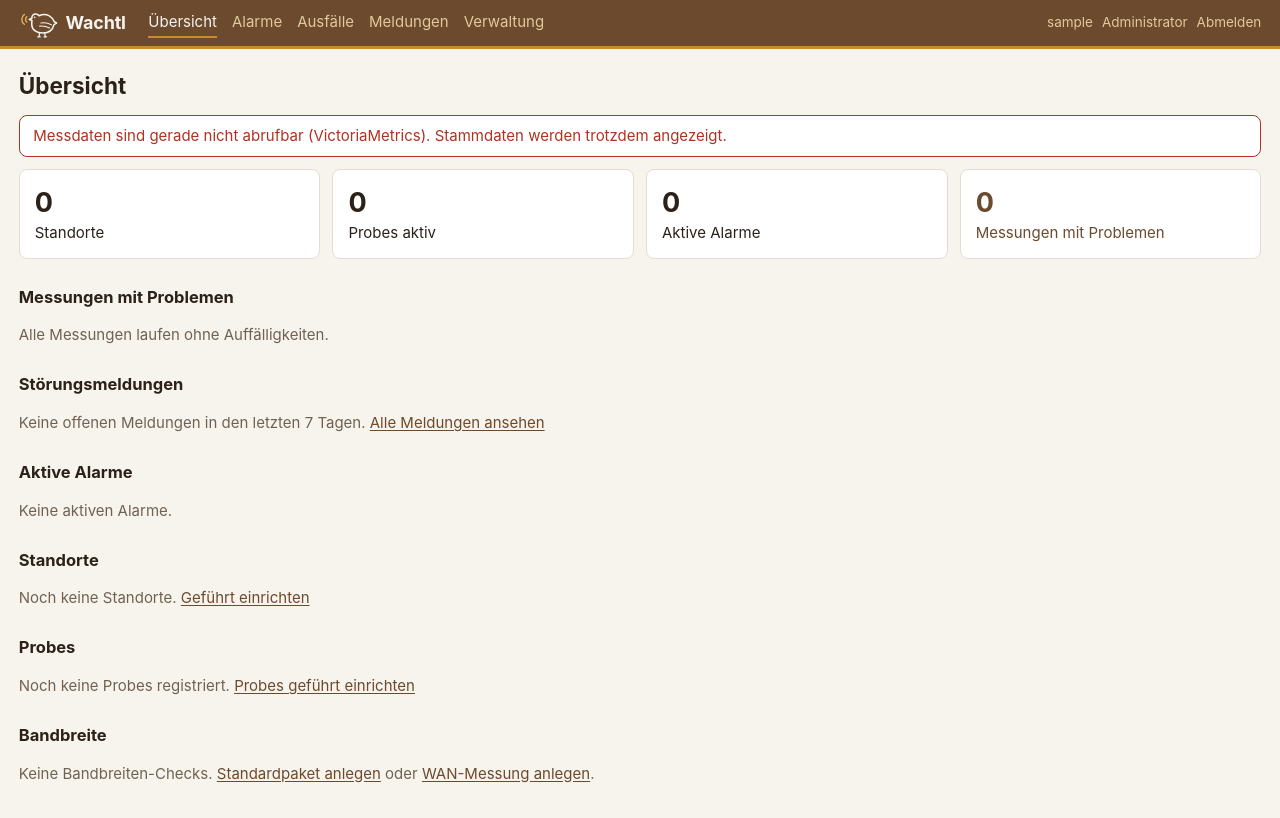
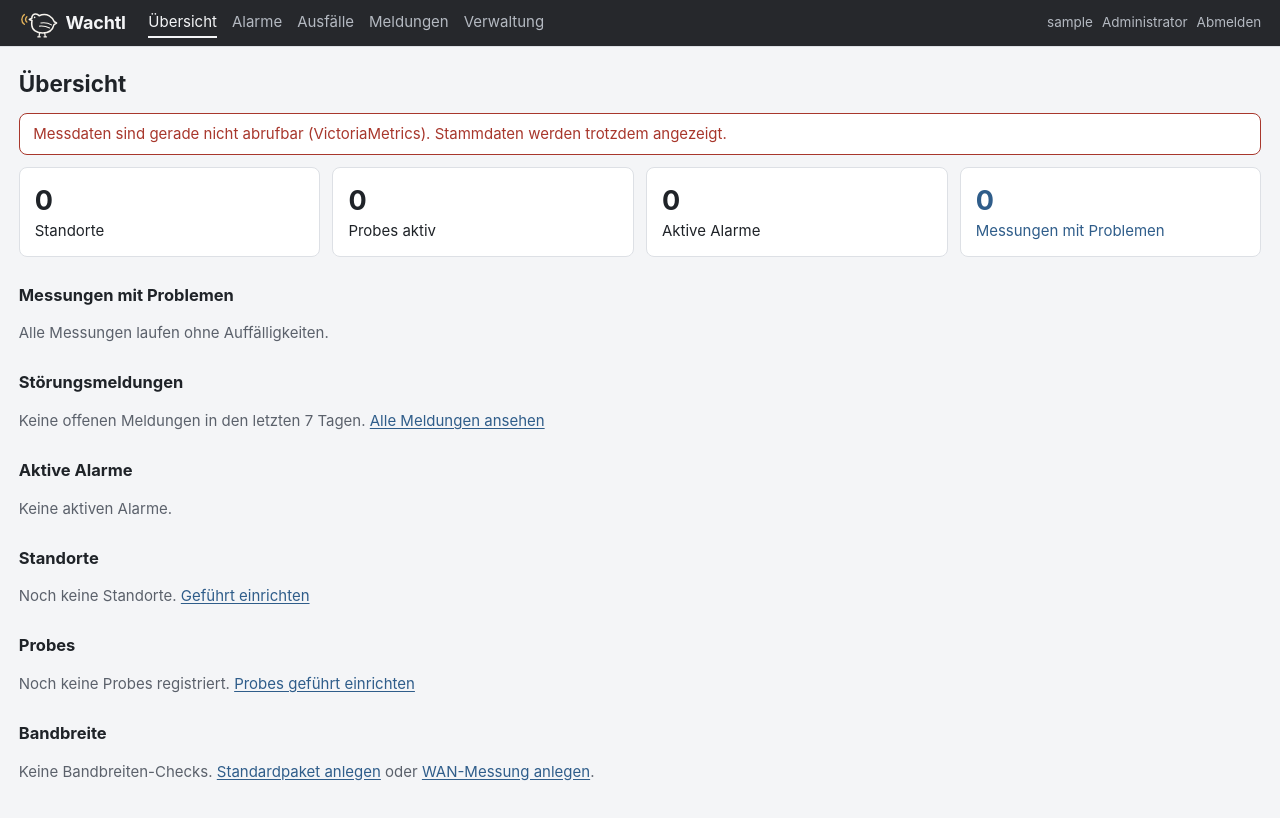
Before and after one commit to fkroczak/Wachtl, a Flask app: page / in a window 1280 px wide. After the commit the page ends 781 px from the top, so only its background shows below. Run offline with Flask 3, Linux system fonts and the light colour scheme; the visitor is signed in with stand-in values (Sample User, id 1); data comes from the database, SQL or seed files in the repository; data that the repository does not hold is empty; some libraries are stand-ins or nearby versions.

Commit message:
0.7: neutrale Farbgestaltung (Grau mit gedämpftem Blau, hell/dunkel), kompakte Kopfleiste am Handy, Version 0.7.0
Co-Authored-By: Claude Opus 5.5 <noreply@anthropic.com>
Claude-Session: https://claude.ai/code/session_014kifeEREHoz2WfKACqRr6b

```diff
--- a/server/wachtl/__init__.py
+++ b/server/wachtl/__init__.py
@@ -7,7 +7,7 @@ from datetime import timedelta
 
 from flask import Flask, jsonify, render_template, request
 
-__version__ = "0.6.0"
+__version__ = "0.7.0"
 
 
 def _env(key: str, default: str | None = None) -> str | None:
--- a/server/wachtl/static/app.css
+++ b/server/wachtl/static/app.css
@@ -1,25 +1,25 @@
 :root {
-  /* Wachtl-Palette: flach, Farben einer Wachtel im Feld */
-  --bg: #f7f4ee;          /* Creme */
+  /* Wachtl-Palette: neutrales Grau, ein gedämpftes Blau als einziger Akzent */
+  --bg: #f4f5f7;
   --surface: #ffffff;
-  --text: #2b2118;        /* Umbra */
-  --text-muted: #6f6253;
-  --border: #e4ddd2;
-  --accent: #6b4a2e;      /* Wachtelbraun – Links, Schaltflächen */
-  --accent-soft: #f1e6d3;
-  --ochre: #c98b2c;       /* Ruf/Ping – Hervorhebungen */
-  --wheat: #e9d3a6;       /* Weizen – Flächen, Min–Max-Band */
-  --bar-bg: #6b4a2e;      /* Kopfleiste */
-  --bar-text: #f7f4ee;
-  --bar-muted: #e2c99a;
+  --text: #1f2328;
+  --text-muted: #5b616b;
+  --border: #dde0e5;
+  --accent: #2f5d8a;      /* Links, Schaltflächen, aktive Navigation */
+  --accent-soft: #e7edf4;
+  --jitter: #6b7280;      /* Graph: Jitter (gestrichelt) */
+  --band: #c3d0de;        /* Graph: Min–Max-Band */
+  --bar-bg: #26282c;      /* Kopfleiste */
+  --bar-text: #f4f5f7;
+  --bar-muted: #b4b9c1;
   /* Statusfarben werden auch als Schrift genutzt: ≥ 4,5:1 auf --surface und --bg (WCAG 1.4.3) */
-  --ok: #1f7044;
-  --warn: #8f5a00;
-  --bad: #b03222;
-  --off: #857868;
-  --field-border: #8c7f70;  /* Rand von Eingabefeldern: ≥ 3:1 (WCAG 1.4.11) */
-  --focus: #1d4ed8;         /* Fokusring, auf hellen und braunen Flächen sichtbar */
-  --report: #7b3fa8;        /* Störungsmeldungen: Markierung im Graph, Badge – unterscheidbar von Status und Jitter */
+  --ok: #2b6a4b;
+  --warn: #855b12;
+  --bad: #a8372c;
+  --off: #7a808a;
+  --field-border: #868c96;  /* Rand von Eingabefeldern: ≥ 3:1 (WCAG 1.4.11) */
+  --focus: #1d4ed8;         /* Fokusring, auf hellen und dunklen Flächen sichtbar */
+  --report: #7a4a9e;        /* Störungsmeldungen: Markierung im Graph, Badge – unterscheidbar von Status und Jitter */
   --radius: 8px;
   font-family: Inter, "Segoe UI", system-ui, -apple-system, Roboto, Arial, sans-serif;
   font-size: 15px;
@@ -69,17 +69,24 @@ h2 { font-size: 1.1rem; margin: 1.8rem 0 0.6rem; }
 .nowrap { white-space: nowrap; }
 
 .topbar { display: flex; align-items: center; gap: 1.5rem; padding: 0.45rem 1.25rem; background: var(--bar-bg);
-  color: var(--bar-text); flex-wrap: wrap; border-bottom: 3px solid var(--ochre); }
+  color: var(--bar-text); flex-wrap: wrap; border-bottom: 1px solid var(--border); }
 .brand { display: inline-flex; align-items: center; gap: 0.45rem; font-weight: 700; font-size: 1.2rem;
   color: var(--bar-text); letter-spacing: -0.01em; }
 .brand:hover { text-decoration: none; }
 .brand img { width: 40px; height: 40px; margin: -4px 0; }
 .topbar nav { display: flex; gap: 0.3rem 1rem; flex: 1; flex-wrap: wrap; }
 .topbar nav a { color: var(--bar-muted); padding: 0.2rem 0; border-bottom: 2px solid transparent; }
-.topbar nav a.active, .topbar nav a:hover { color: var(--bar-text); border-color: var(--ochre); text-decoration: none; }
+.topbar nav a.active, .topbar nav a:hover { color: var(--bar-text); border-color: var(--bar-text); text-decoration: none; }
 .topbar .who, .topbar .who a, .topbar .who .muted, .topbar button.link { color: var(--bar-muted); }
 .topbar .who a:hover, .topbar button.link:hover { color: var(--bar-text); }
 .who { display: flex; gap: 0.6rem; align-items: center; font-size: 0.9rem; }
+/* schmal: Logo und Konto oben, Navigation als eigene Zeile darunter statt untereinander */
+.topbar nav a { white-space: nowrap; }
+@media (max-width: 700px) {
+  .topbar { gap: 0.3rem 1rem; padding: 0.4rem 1rem; }
+  .topbar nav { order: 3; flex-basis: 100%; }
+  .who { margin-left: auto; }
+}
 main { max-width: 1280px; margin: 0 auto; padding: 1.25rem; }
 .crumbs { font-size: 0.85rem; color: var(--text-muted); margin: 0; }
 .subnav { display: flex; gap: 1rem; flex-wrap: wrap; margin-bottom: 0.5rem; font-size: 0.9rem; }
--- a/server/wachtl/templates/base.html
+++ b/server/wachtl/templates/base.html
@@ -8,7 +8,7 @@
   <link rel="icon" href="{{ url_for('static', filename='favicon.svg') }}" type="image/svg+xml">
   <link rel="apple-touch-icon" href="{{ url_for('static', filename='wachtl-icon-180.png') }}">
   <meta name="description" content="Wachtl – Netzwerk-Monitoring für Standorte, Probes und Alarme">
-  <meta name="theme-color" content="#6b4a2e">
+  <meta name="theme-color" content="#26282c">
   <meta name="csrf-token" content="{{ csrf_token() }}">
 </head>
 <body>
```
Also changed, not shown: other parts of server/wachtl/static/app.css (+23 -23 lines), docs/INSTALL-PROBE.md (+1 -1 lines), docs/INSTALL-SERVER-WINDOWS.md (+2 -2 lines), docs/ROLLOUT.md (+1 -1 lines), docs/STOERUNGSMELDUNGEN.md (+1 -1 lines), server/tests/test_ui_quality.py (+1 -0 lines), server/tests/test_web.py (+1 -1 lines), .github/workflows/build.yml, README.md, 7 other files.
